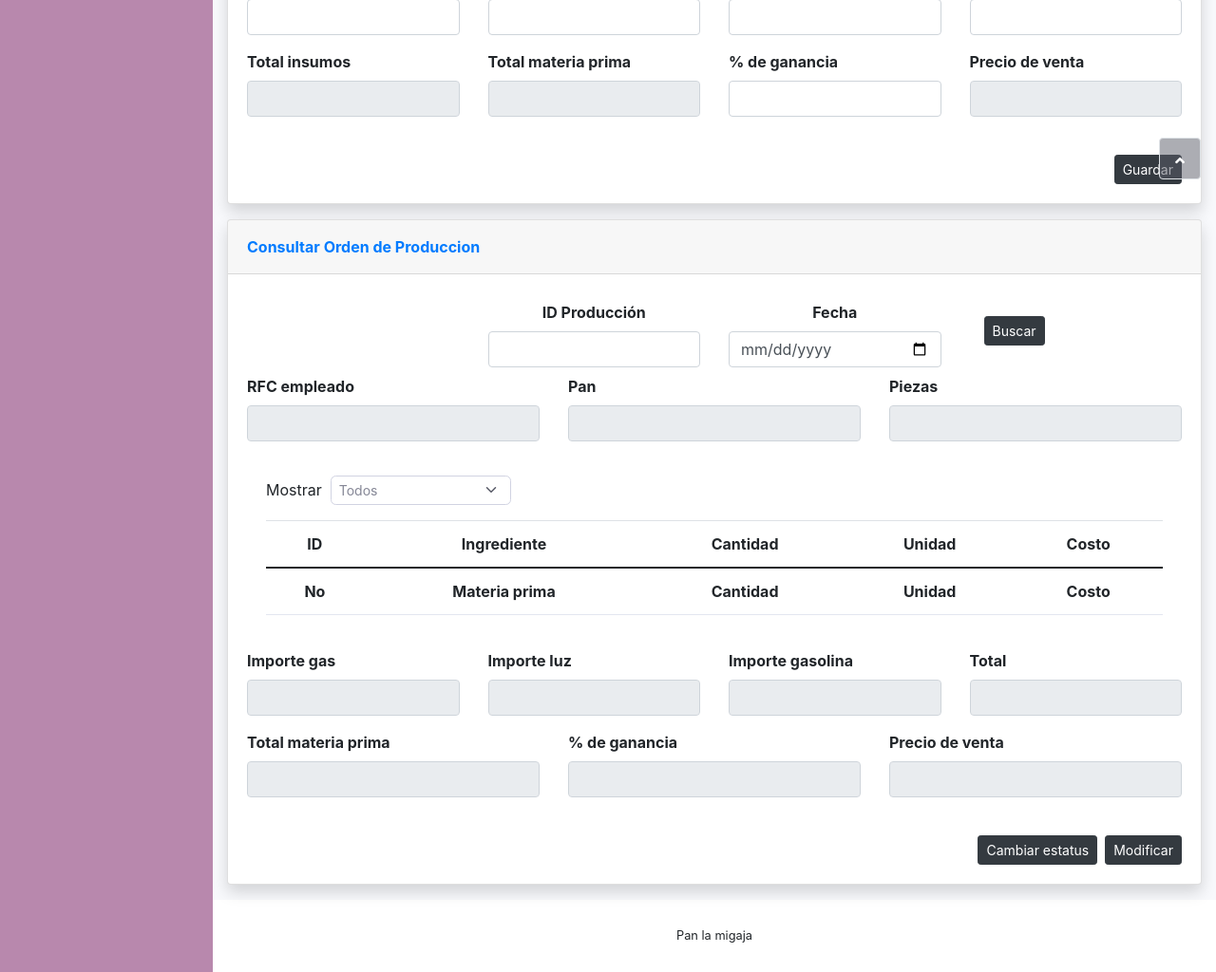
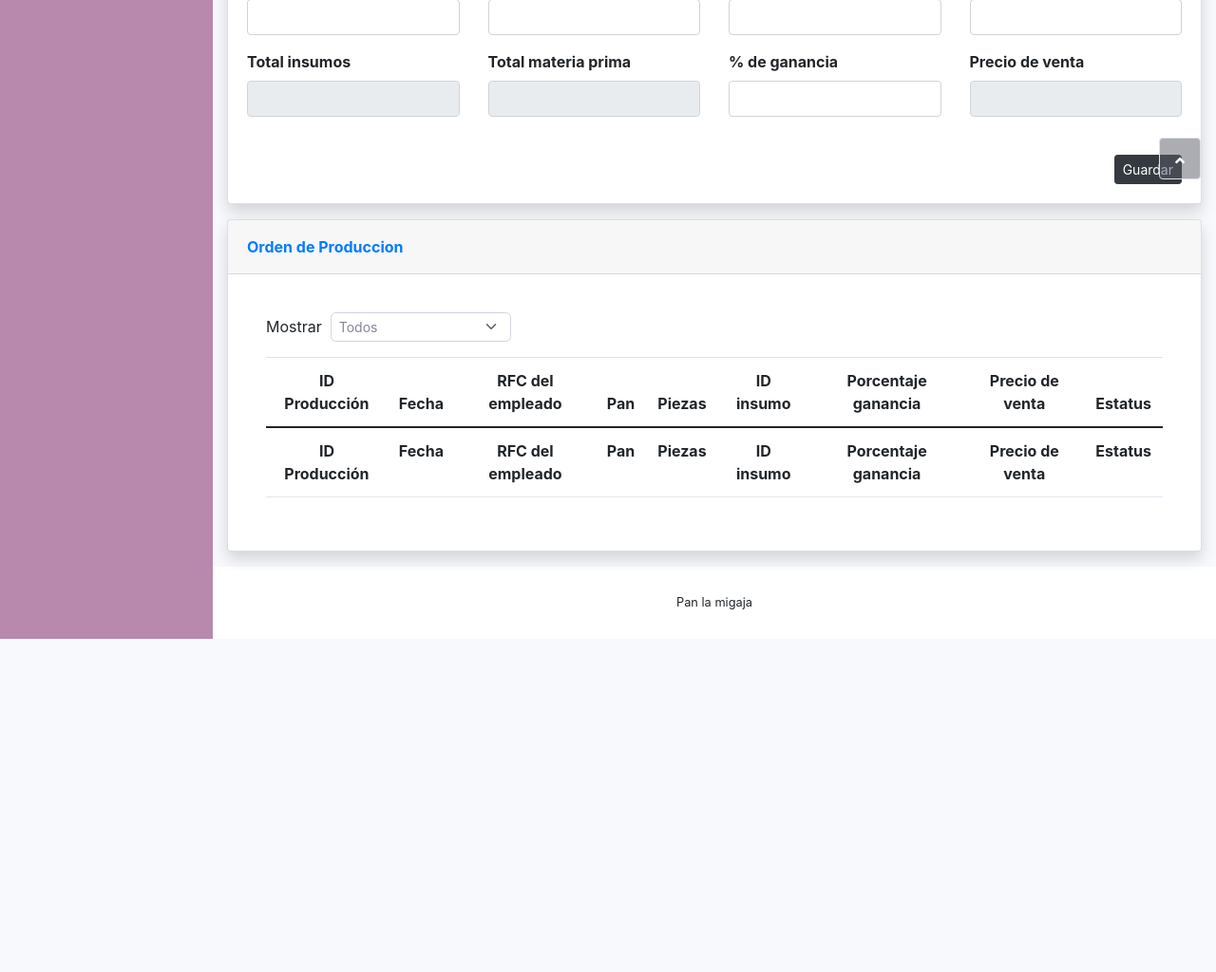
Before and after one commit to Norman-Arredondo/proyecto_bread_system, a PHP site: page /produccion.php in a window 1280 px wide. Shown: the part 595-1619 px from the top of the page at 95% size. After the commit the page ends 1268 px from the top, so only its background shows below. Run offline with PHP 8.4, Linux system fonts and the light colour scheme.

Commit message:
Producción
Modificar tabla de abajo y cimentar código viejo

```diff
--- a/produccion.php
+++ b/produccion.php
@@ -100,7 +100,73 @@
                 </form>
             </div>
 
-            <div class="card shadow mb-3">
+                      <!--Tabla modificada-->
+                      <div class="card shadow mb-3">
+                <div class="card-header py-3">
+                    <p class="text-primary m-0 fw-bold">Orden de Produccion</p>
+                </div>
+                <form id="" action="" method="POST">
+                    <div class="card-body">
+                        <div class="card-body">
+                            <div class="row align-items-center">
+                                <div class="col-md-6 text-nowrap ">
+                                    <form id="select_" action="" method="POST">
+                                        <div id="dataTable_length" class="dataTables_length" aria-controls="dataTable"><label class="form-label">Mostrar&nbsp;
+                                                <select class="d-inline-block form-select form-select-sm" id="opc" name="opc">
+                                                    <option value="2" selected="">Todos</option>
+                                                    <option value="1">Vigente</option>
+                                                    <option value="0">No vigente</option>
+                                                </select>&nbsp;</label>
+                                        </div>
+                                    </form>
+                                </div>
+                            </div>
+
+                            <div class="table-responsive table mt-2" id="dataTable" role="grid" aria-describedby="dataTable_info">
+                                <table class="table my-0" id="">
+                                    <thead>
+                                        <tr style="text-align: center;">
+                                            <th>ID Producción</th>
+                                            <th>Fecha</th>
+                                            <th>RFC del empleado</th>
+                                            <th>Pan</th>
+                                            <th>Piezas</th>
+                                            <th>ID insumo</th>
+                                            <th>Porcentaje ganancia</th>
+                                            <th>Precio de venta</th>
+                                            <th>Estatus</th>
+                                        </tr>
+                                    </thead>
+                                    <tbody>
+                                        <?php
+                                        /*
+                                            $pto_vta = new pto_vta();
+                                            $pto_vta->recuperar();
+                                            */
+                                        ?>
+                                    </tbody>
+                                    <tfoot>
+                                        <tr style="text-align: center;">
+                                            <td><strong>ID Producción</strong></td>
+                                            <td><strong>Fecha</strong></td>
+                                            <td><strong>RFC del empleado</strong></td>
+                                            <td><strong>Pan</strong></td>
+                                            <td><strong>Piezas</strong></td>
+                                            <td><strong>ID insumo</strong></td>
+                                            <td><strong>Porcentaje ganancia</strong></td>
+                                            <td><strong>Precio de venta</strong></td>
+                                            <td><strong>Estatus</strong></td>
+                                        </tr>
+                                    </tfoot>
+                                </table>
+                            </div>
+                        </div>
+                    </div>
+                </form>
+            </div>
+
+            <!--
+                            <div class="card shadow mb-3">
                 <div class="card-header py-3">
                     <p class="text-primary m-0 fw-bold">Consultar Orden de Produccion</p>
                 </div>
@@ -162,12 +228,12 @@
                                         </tr>
                                     </thead>
                                     <tbody>
-                                        <?php
-                                        /*
+                                    <?php
+                                    /*
                                             $pto_vta = new pto_vta();
                                             $pto_vta->recuperar();
                                             */
-                                        ?>
+                                    ?>
                                     </tbody>
                                     <tfoot>
                                         <tr style="text-align: center;">
@@ -216,6 +282,7 @@
                     </div>
                 </form>
             </div>
+-->
 
         </div>
     </div>
```
